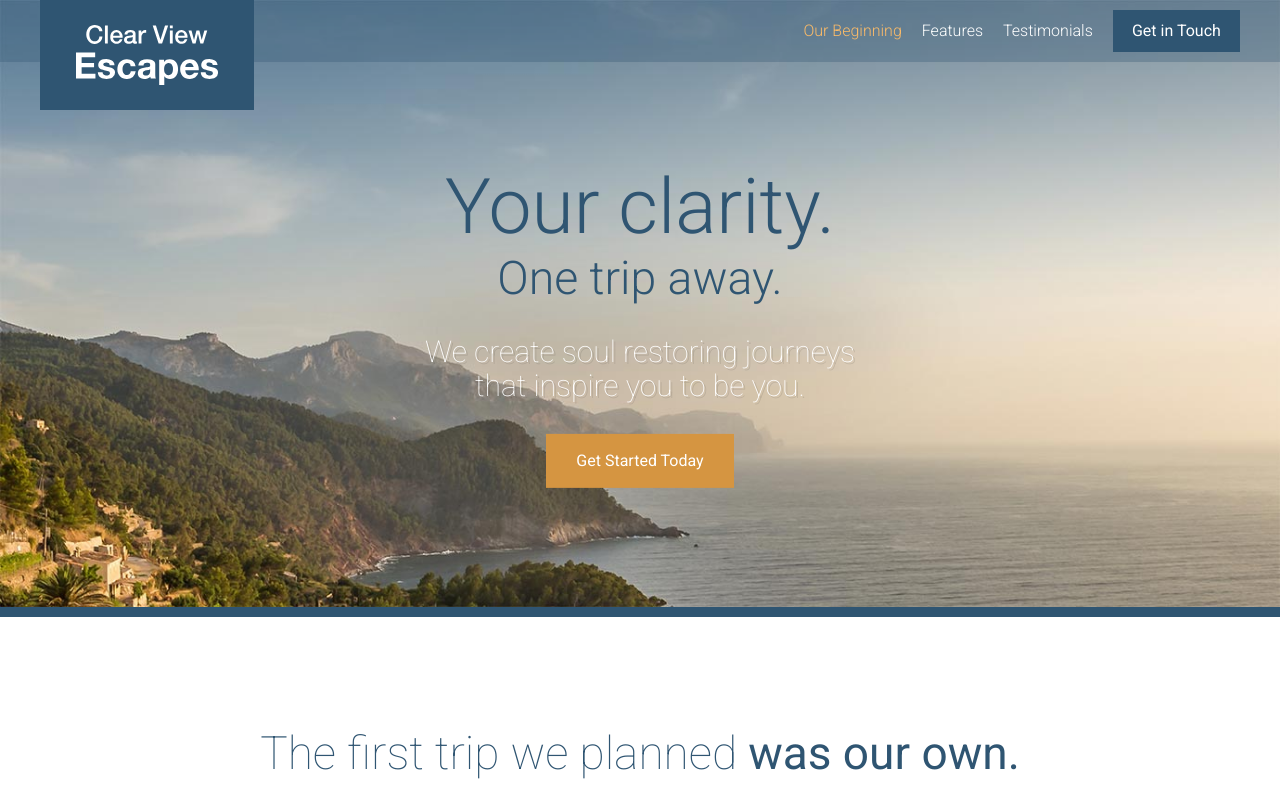
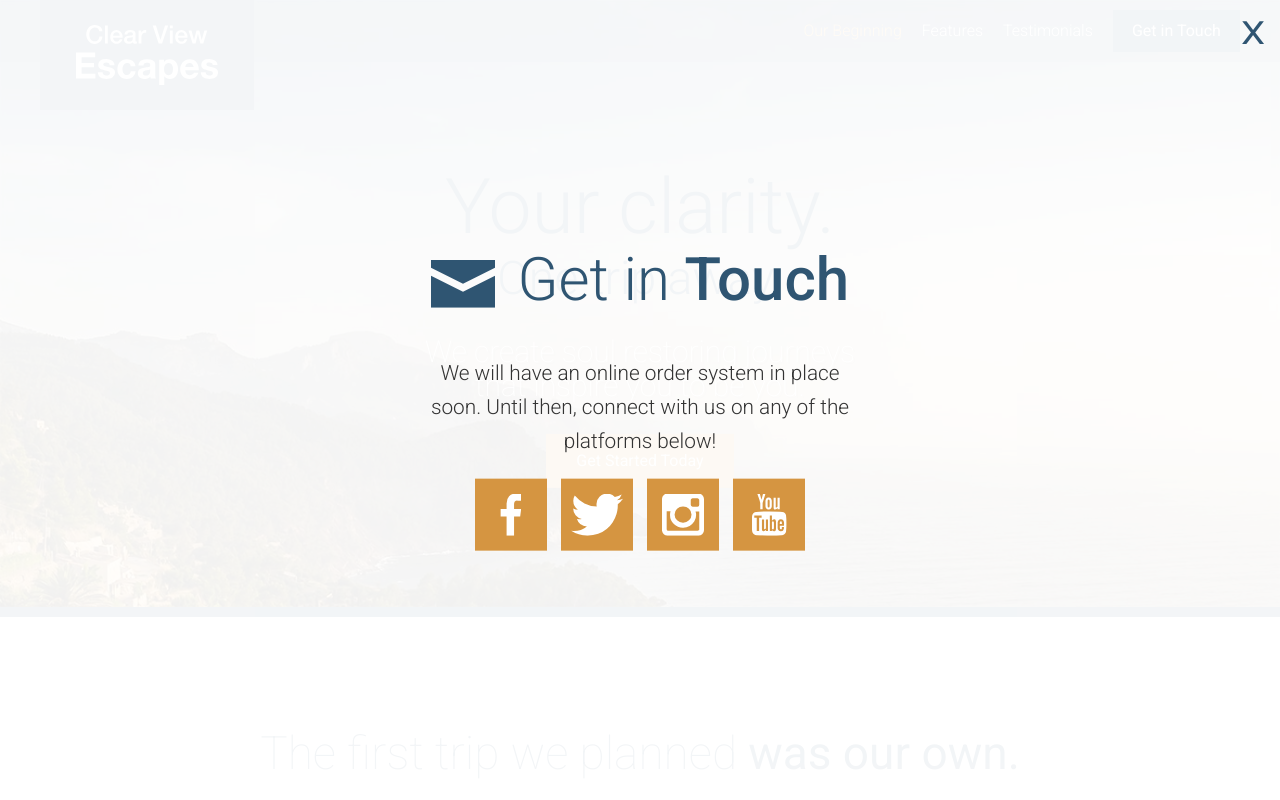
Before and after one commit to mkmeow/travel-site, a website: page app/index.html in a window 1280 px wide. Both pictures are taken after a click on the link "Get Started Today". Shown: the top 800 px of the page. Drawn offline with Linux system fonts and the light colour scheme.

Commit message:
Completed the modal overlay.

```diff
--- a/app/assets/scripts/App.js
+++ b/app/assets/scripts/App.js
@@ -2,8 +2,10 @@ import MobileMenu from './modules/MobileMenu';
 import RevealOnScroll from './modules/RevealOnScroll';
 import $ from 'jquery';
 import StickyHeader from './modules/StickyHeader';
+import Modal from './modules/Modal';
 
 var mobileMenu = new MobileMenu();
 new RevealOnScroll($(".feature-item"), "85%");
 new RevealOnScroll($(".testimonial"), "60%");
 var stickyHeader = new StickyHeader();
+var modal = new Modal();
--- /dev/null
+++ b/app/assets/styles/modules/_modal.css
@@ -0,0 +1,50 @@
+.modal {
+  position: fixed;
+  z-index: 5;
+  background-color: rgba(255, 255, 255, .94);
+  top: 0;
+  bottom: 0;
+  left: 0;
+  right: 0;
+  opacity: 0;
+  visibility: hidden;
+  transform: scale(1.2);
+  transition: all .3s ease-out;
+
+  &--is-visible {
+    opacity: 1;
+    visibility: visible;
+    transform: scale(1);
+
+  }
+
+  &__inner {
+    position: absolute;
+    width: 100%;
+    top: 50%;
+    transform: translateY(-50%);
+
+  }
+
+  &__description {
+    text-align: center;
+    font-size: 1.3rem;
+    font-weight: 300;
+    line-height: 1.65;
+  }
+
+  &__close {
+    position: absolute;
+    top: 15px;
+    right: 15px;
+    font-size: 2rem;
+    transform: scaleX(1.2);
+    transform-origin: 100% 0;
+    color: $mainBlue;
+    cursor: pointer;
+
+    &:hover {
+      color: $mainOrange;
+    }
+  }
+}
--- a/app/assets/styles/modules/_section-title.css
+++ b/app/assets/styles/modules/_section-title.css
@@ -13,6 +13,11 @@
 
   &--blue {
     color: $mainBlue;
+  }
+
+  &--less-margin {
+    margin-bottom: 1.3rem;
+    margin-top: 0;
   }
 
   &__icon {
--- /dev/null
+++ b/app/assets/styles/modules/_social-icons.css
@@ -0,0 +1,26 @@
+.social-icons {
+  text-align: center;
+
+  &__icon {
+    background-color: $mainOrange;
+    display: inline-block;
+    margin: 0 5px 5px 5px;
+    width: 33%;
+    height: 72px;
+    position: relative;
+
+    @mixin atSmall {
+      width: 72px;
+      margin: 0 5px;
+    }
+
+    .icon {
+      display: block;
+      position: absolute;
+      top: 50%;
+      left: 50%;
+      transform: translate(-50%, -50%);
+    }
+  }
+
+}
--- a/app/assets/styles/modules/_wrapper.css
+++ b/app/assets/styles/modules/_wrapper.css
@@ -8,6 +8,10 @@
 
   &--medium {
     max-width: 976px;
+  }
+
+  &--narrow {
+    max-width: 470px;
   }
 
   &--no-padding-until-medium {
--- a/app/assets/styles/styles.css
+++ b/app/assets/styles/styles.css
@@ -17,3 +17,5 @@
 @import "modules/_site-header";
 @import "modules/_primary-nav";
 @import "modules/_reveal-item";
+@import "modules/_modal";
+@import "modules/_social-icons";
--- a/app/index.html
+++ b/app/index.html
@@ -23,7 +23,7 @@
 
       <div class="site-header__menu-content">
         <div class="site-header__btn-container">
-          <a href="#" class="btn">Get in Touch</a>
+          <a href="#" class="btn open-modal">Get in Touch</a>
         </div>
         <nav class="primary-nav primary-nav--pull-right">
           <ul>
@@ -48,7 +48,7 @@
         <h1 class="large-hero__title">Your clarity.</h1>
         <h2 class="large-hero__subtitle">One trip away.</h2>
         <p class="large-hero__description">We create soul restoring journeys that inspire you to be you.</p>
-        <p><a href="#" class="btn btn--orange btn--large">Get Started Today</a></p>
+        <p><a href="#" class="btn btn--orange btn--large open-modal">Get Started Today</a></p>
       </div>
     </div>
   </div>
@@ -164,9 +164,27 @@
 
   <footer class="site-footer">
     <div class="wrapper">
-      <p><span class="site-footer__text">Copyright &copy; 2016 Clear View Escapes. All rights reserved.</span> <a href="#" class="btn btn--orange">Get in Touch</a></p>
+      <p><span class="site-footer__text">Copyright &copy; 2016 Clear View Escapes. All rights reserved.</span> <a href="#" class="btn btn--orange open-modal">Get in Touch</a></p>
     </div>
   </footer>
+
+  <div class="modal">
+    <div class="modal__inner">
+      <h2 class="section-title section-title--blue section-title--less-margin"><span class="icon icon--mail section-title__icon"></span> Get in <strong>Touch</strong></h2>
+      <div class="wrapper wrapper--narrow">
+        <p class="modal__description">We will have an online order system in place soon. Until then, connect with us on any of the platforms below!</p>
+      </div>
+
+      <div class="social-icons">
+        <a href="#" class="social-icons__icon"><span class="icon icon--facebook"></span></a>
+        <a href="#" class="social-icons__icon"><span class="icon icon--twitter"></span></a>
+        <a href="#" class="social-icons__icon"><span class="icon icon--instagram"></span></a>
+        <a href="#" class="social-icons__icon"><span class="icon icon--youtube"></span></a>
+      </div>
+    </div>
+    <div class="modal__close">X</div>
+  </div>
+
   <script src="/temp/scripts/App.js"></script>
 </body>
 </html>
--- a/app/temp/styles/styles.css
+++ b/app/temp/styles/styles.css
@@ -475,6 +475,10 @@ a {
     max-width: 976px;
   }
 
+.wrapper--narrow {
+    max-width: 470px;
+  }
+
 .wrapper--no-padding-until-medium {
     padding-left: 0;
     padding-right: 0;
@@ -785,6 +789,11 @@ a {
 
 .section-title--blue {
     color: #2f5572;
+  }
+
+.section-title--less-margin {
+    margin-bottom: 1.3rem;
+    margin-top: 0;
   }
 
 .section-title__icon {
@@ -1251,3 +1260,90 @@ a {
     -webkit-transform: scale(1);
             transform: scale(1);
   }
+
+.modal {
+  position: fixed;
+  z-index: 5;
+  background-color: rgba(255, 255, 255, .94);
+  top: 0;
+  bottom: 0;
+  left: 0;
+  right: 0;
+  opacity: 0;
+  visibility: hidden;
+  -webkit-transform: scale(1.2);
+          transform: scale(1.2);
+  transition: all .3s ease-out;
+}
+
+.modal--is-visible {
+    opacity: 1;
+    visibility: visible;
+    -webkit-transform: scale(1);
+            transform: scale(1);
+
+  }
+
+.modal__inner {
+    position: absolute;
+    width: 100%;
+    top: 50%;
+    -webkit-transform: translateY(-50%);
+            transform: translateY(-50%);
+
+  }
+
+.modal__description {
+    text-align: center;
+    font-size: 1.3rem;
+    font-weight: 300;
+    line-height: 1.65;
+  }
+
+.modal__close {
+    position: absolute;
+    top: 15px;
+    right: 15px;
+    font-size: 2rem;
+    -webkit-transform: scaleX(1.2);
+            transform: scaleX(1.2);
+    -webkit-transform-origin: 100% 0;
+            transform-origin: 100% 0;
+    color: #2f5572;
+    cursor: pointer;
+  }
+
+.modal__close:hover {
+      color: #d59541;
+    }
+
+.social-icons {
+  text-align: center;
+
+}
+
+.social-icons__icon {
+    background-color: #d59541;
+    display: inline-block;
+    margin: 0 5px 5px 5px;
+    width: 33%;
+    height: 72px;
+    position: relative;
+  }
+
+@media (min-width: 530px) {
+
+.social-icons__icon {
+      width: 72px;
+      margin: 0 5px
+  }
+  }
+
+.social-icons__icon .icon {
+      display: block;
+      position: absolute;
+      top: 50%;
+      left: 50%;
+      -webkit-transform: translate(-50%, -50%);
+              transform: translate(-50%, -50%);
+    }
```
Also changed, not shown: app/assets/scripts/modules/Modal.js (added, +38 -0 lines), app/temp/scripts/App.js.
